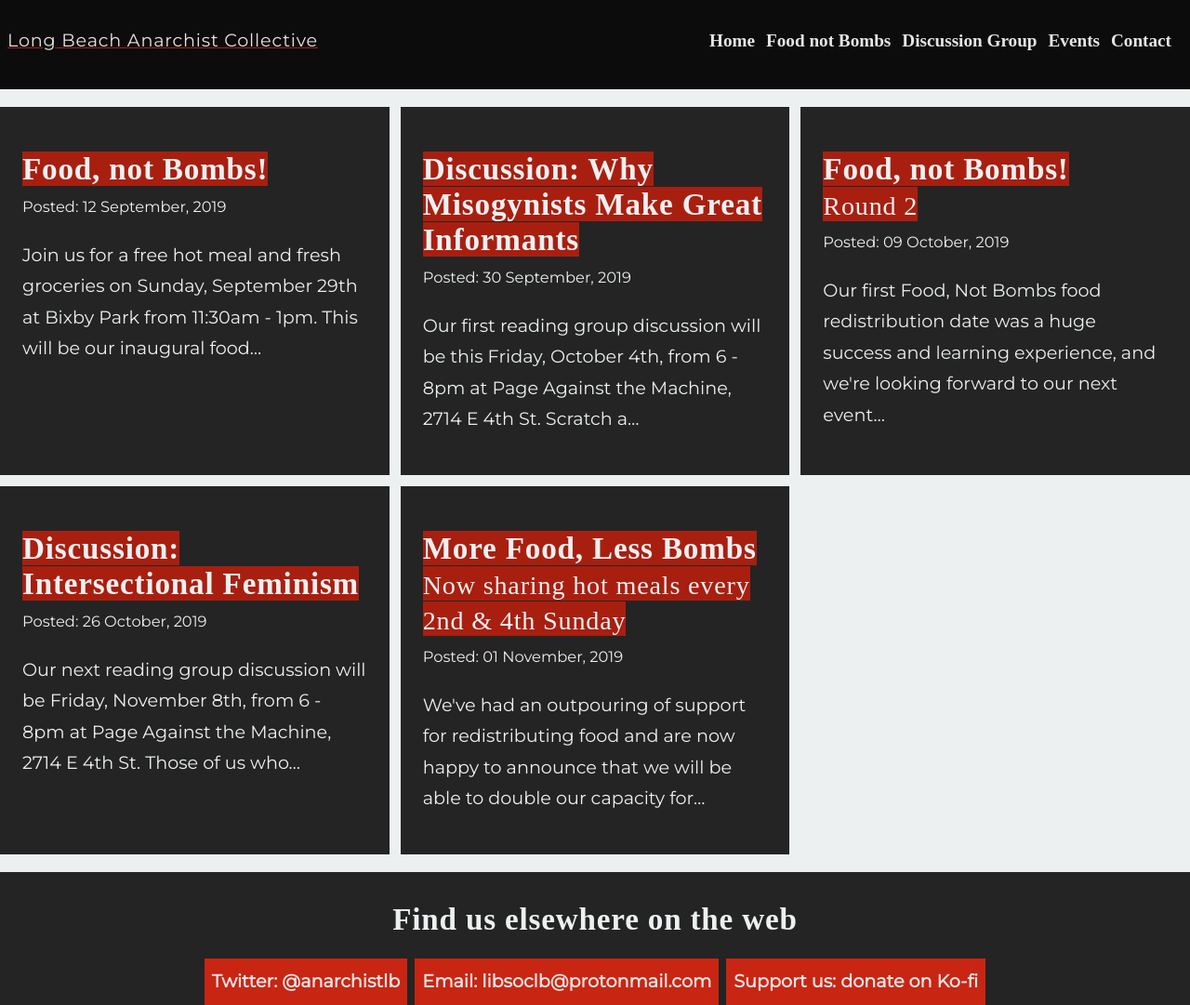
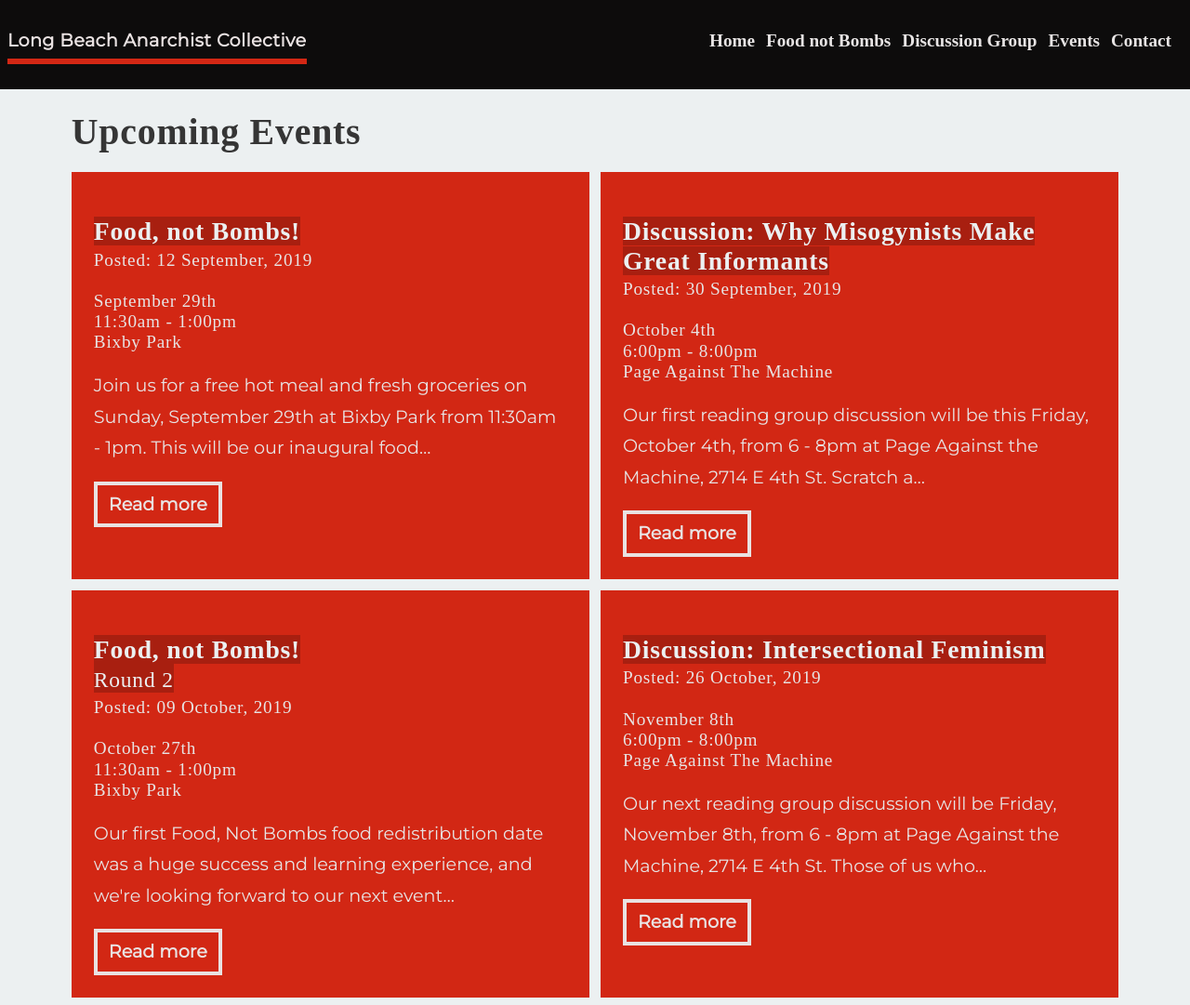
Before and after one commit to laura-is-here/anarchistlb-gatsby, a Gatsby site: page /events in a window 1280 px wide. Shown: the top 1081 px of the page at 93% size. Built offline with nearby package versions, Linux system fonts and the light colour scheme; Gatsby itself is replaced by a stand-in of ours; a web font is replaced by a local one.

Commit message:
Create event card component

```diff
--- /dev/null
+++ b/src/components/button.js
@@ -0,0 +1,24 @@
+import React from "react"
+import styled from "@emotion/styled"
+
+const Button = styled.a`
+  display: inline-block;
+  text-align: center;
+  font-weight: bold;
+  text-decoration: none;
+  color: ${props => (props.light ? "hsl(6,15%, 90%)" : "hsl(6, 15%, 10%)")};
+  background-color: ${props =>
+    props.primary ? "hsl(6, 83%, 45%)" : "transparent"};
+  border: 4px solid
+    ${props => (props.light ? "hsl(6, 15%, 90%)" : "hsl(6, 15%, 10%)")};
+  padding: ${props => (props.large ? "0.75rem 1.5rem" : "0.25rem 0.75rem")};
+
+  &:hover,
+  &:active {
+    background-color: ${props =>
+      props.light ? "hsl(6,15%, 90%)" : "hsl(6, 15%, 10%)"};
+    color: ${props => (props.light ? "hsl(6, 15%, 10%)" : "hsl(6,15%, 90%)")};
+  }
+`
+
+export default Button
--- /dev/null
+++ b/src/components/eventcardgrid.js
@@ -0,0 +1,102 @@
+import { Link } from "gatsby"
+import React from "react"
+import styled from "@emotion/styled"
+
+import Button from "../components/button"
+
+const EventCardList = styled.ul`
+  display: grid;
+  grid-gap: 0.75rem;
+  grid-template-columns: 1fr;
+  list-style: none;
+  padding: 0;
+
+  @media screen and (min-width: 48rem) {
+    grid-template-columns: repeat(auto-fit, minmax(30vw, 1fr));
+  }
+`
+
+const EventCardDetails = styled.p`
+  line-height: 1.15;
+  letter-spacing: 0.05rem;
+  margin: 0;
+  font-family: Cambay;
+
+  &:first-child {
+    margin: 1.5rem 0 0.25rem;
+  }
+`
+
+const EventCard = styled.li`
+  padding: 1.5rem;
+  color: hsl(6, 5%, 90%);
+  background-color: hsl(6, 83%, 45%);
+`
+const EventCardGrid = ({ eventDetails }) => (
+  <EventCardList>
+    {eventDetails.edges.map(({ node }) => (
+      <EventCard>
+        <h3>
+          <Link to={node.fields.slug} className="anchor--light">
+            {node.frontmatter.headline}
+            <small>
+              <br />
+              {node.frontmatter.subHeadline}
+            </small>
+          </Link>
+        </h3>
+        <EventCardDetails>Posted: {node.frontmatter.date}</EventCardDetails>
+        <EventCardDetails>
+          <br />
+          {node.frontmatter.eventDate}
+          <br />
+          {node.frontmatter.eventStart} - {node.frontmatter.eventEnd}
+          <br />
+          {node.frontmatter.eventLocation}
+        </EventCardDetails>
+        <p>{node.excerpt}</p>
+        <Link to={node.fields.slug}>
+          <Button light>Read more</Button>
+        </Link>
+      </EventCard>
+    ))}
+  </EventCardList>
+)
+
+export default EventCardGrid
+//
+// export default () => (
+//   <StaticQuery
+//     query={graphql`
+//       query {
+//         allMarkdownRemark {
+//           edges {
+//             node {
+//               id
+//               frontmatter {
+//                 title
+//                 tags
+//                 subHeadline
+//                 path
+//                 img_alt
+//                 img
+//                 eventStart
+//                 eventLocation
+//                 headline
+//                 eventEnd
+//                 eventDate
+//                 date
+//                 author
+//               }
+//               fields {
+//                 slug
+//               }
+//               excerpt
+//             }
+//           }
+//         }
+//       }
+//     `}
+//     render={data => <EventCardGrid />}
+//   />
+// )
--- a/src/components/footer.js
+++ b/src/components/footer.js
@@ -1,7 +1,5 @@
 import { Link } from "gatsby"
 import React from "react"
-import footerStyles from "../styles/footer.module.scss"
-import { css } from "@emotion/core"
 import styled from "@emotion/styled"
 
 const Nav = styled.ul`
--- a/src/components/header.js
+++ b/src/components/header.js
@@ -1,13 +1,17 @@
 import { Link } from "gatsby"
 import PropTypes from "prop-types"
 import React from "react"
-import { css } from "@emotion/core"
 import styled from "@emotion/styled"
 
 const Title = styled.p`
-  color: hsl(6, 15%, 90%);
   text-decoration: none;
-  letter-spacing: 0.05rem;
+  letter-spacing: 0.025rem;
+  font-weight: 900;
+  border-bottom: 6px solid hsl(6, 83%, 45%);
+  > a {
+    text-decoration: none;
+    color: hsl(6, 15%, 90%);
+  }
 `
 
 const Nav = styled.nav`
@@ -46,9 +50,9 @@ const Wrapper = styled.div`
 const Header = ({ siteTitle, navLinks }) => (
   <header>
     <Wrapper>
-      <Link to="/">
-        <Title>{siteTitle}</Title>
-      </Link>
+      <Title>
+        <Link to="/">{siteTitle}</Link>
+      </Title>
       <Nav>
         <ul>
           {navLinks.map(link => (
--- a/src/pages/events.js
+++ b/src/pages/events.js
@@ -1,30 +1,35 @@
 import React from "react"
 import { Link, graphql } from "gatsby"
+import styled from "@emotion/styled"
 
 import Layout from "../components/layout"
+import EventCardGrid from "../components/eventcardgrid"
 import SEO from "../components/seo"
+
+const Container = styled.div`
+  margin: 0 4% 3rem;
+
+  @media screen and (min-width: 64rem) {
+    margin: 0 6% 3rem;
+  }
+
+  @media screen and (min-width: 85.375rem) {
+    margin: 0 8% 3rem;
+  }
+
+  @media screen and (min-width: 120rem) {
+    margin: 0 12% 3rem;
+  }
+`
 
 export default ({ data }) => {
   return (
     <Layout>
       <SEO title="Events" />
-      <ul className="ul-no-bullets    grid-container">
-        {data.allMarkdownRemark.edges.map(({ node }) => (
-          <li key={node.id} className="padding--lg    bg--black">
-            <h2>
-              <Link className="anchor--light" to={node.fields.slug}>
-                {node.frontmatter.headline}
-                <small>
-                  <br />
-                  {node.frontmatter.subHeadline}
-                </small>
-              </Link>
-            </h2>
-            <small>Posted: {node.frontmatter.date}</small>
-            <p>{node.excerpt}</p>
-          </li>
-        ))}
-      </ul>
+      <Container>
+        <h1>Upcoming Events</h1>
+        <EventCardGrid eventDetails={data.allMarkdownRemark} />
+      </Container>
     </Layout>
   )
 }
```
Also changed, not shown: src/pages/index.js (+18 -87 lines), src/templates/blogTemplate.js (+32 -22 lines), 2 other files.
